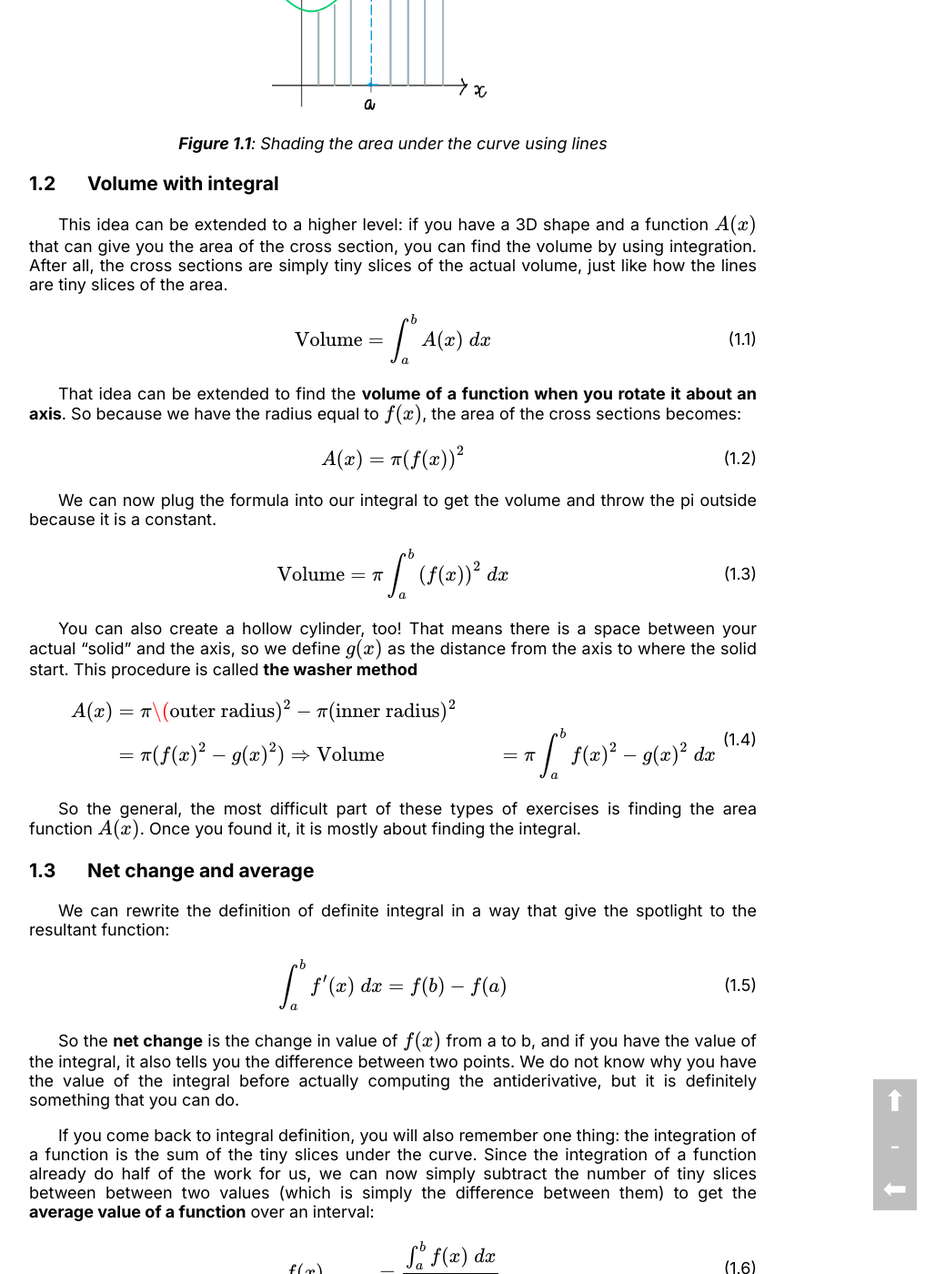
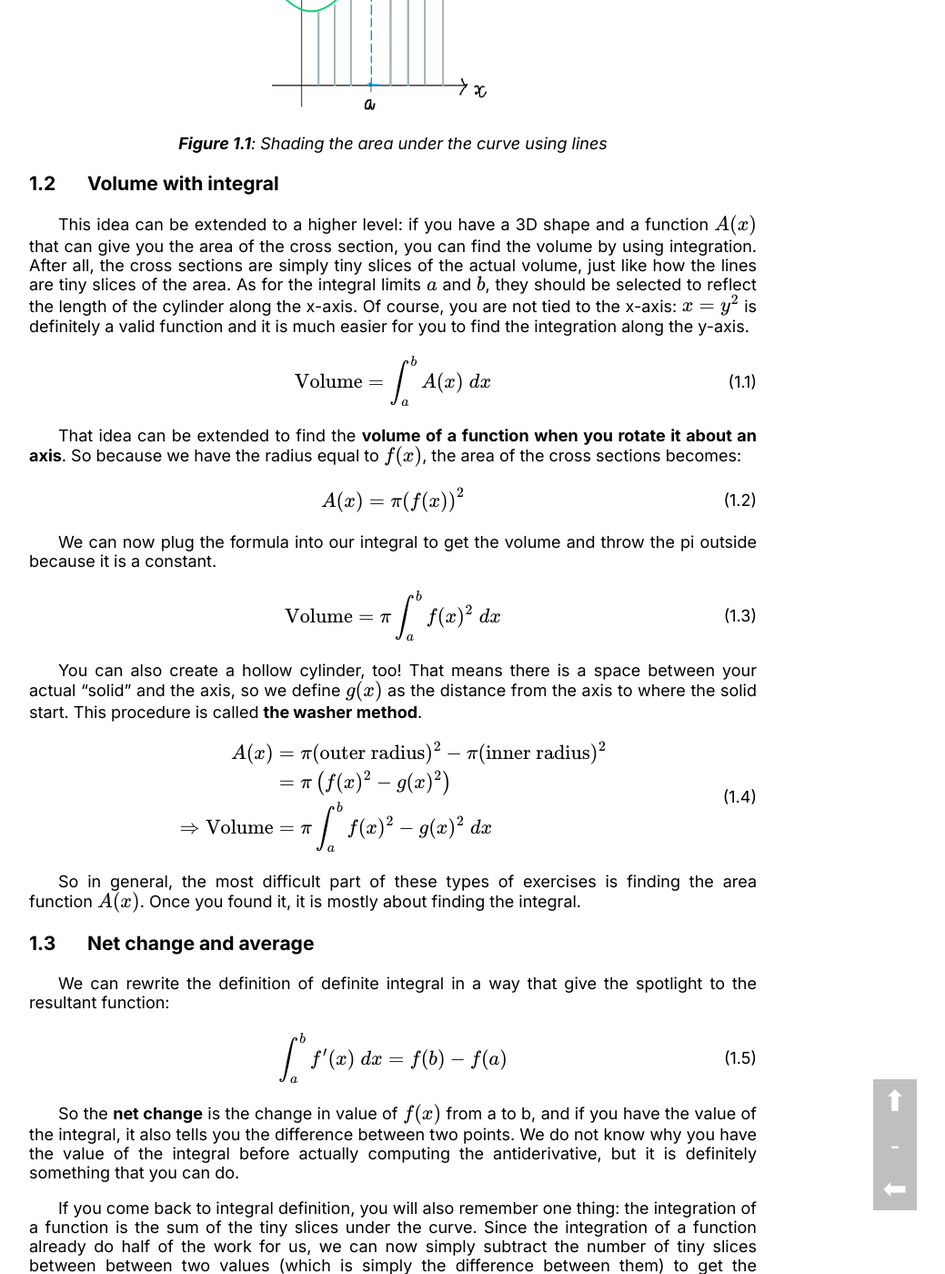
Before and after one commit to LukeNK/n-week-project, a Jekyll site: the page built from chapters/_m/integral-app.md, in a window 1280 px wide and 1400 px high, scrolled down 457 px. Shown: the whole window at 91% size, without its empty margins (208-1247 px from the left). Built offline with Jekyll 4.4.1, drawn with Linux system fonts in a browser that asks for light colours.

Commit message:
Edit integral application

```diff
--- a/chapters/_m/integral-app.md
+++ b/chapters/_m/integral-app.md
@@ -17,7 +17,7 @@ So that is the meaning of the phrase "the accumulation of the value of a functio
 </figure>
 
 ### Volume with integral
-This idea can be extended to a higher level: if you have a 3D shape and a function $A(x)$ that can give you the area of the cross section, you can find the volume by using integration. After all, the cross sections are simply tiny slices of the actual volume, just like how the lines are tiny slices of the area.
+This idea can be extended to a higher level: if you have a 3D shape and a function $A(x)$ that can give you the area of the cross section, you can find the volume by using integration. After all, the cross sections are simply tiny slices of the actual volume, just like how the lines are tiny slices of the area. As for the integral limits $a$ and $b$, they should be selected to reflect the length of the cylinder along the x-axis. Of course, you are not tied to the x-axis: $x=y^2$ is definitely a valid function and it is much easier for you to find the integration along the y-axis.
 <eq>
     \text{Volume} = \int_a^b A(x) \;dx
 </eq>
@@ -28,17 +28,17 @@ That idea can be extended to find the **volume of a function when you rotate it
 </eq>
 We can now plug the formula into our integral to get the volume and throw the pi outside because it is a constant.
 <eq>
-    \text{Volume} = \pi\int_a^b \left(f(x)\right)^2 \;dx
+    \text{Volume} = \pi\int_a^b f(x)^2 \;dx
 </eq>
 
-You can also create a hollow cylinder, too! That means there is a space between your actual "solid" and the axis, so we define $g(x)$ as the distance from the axis to where the solid start. This procedure is called **the washer method**
+You can also create a hollow cylinder, too! That means there is a space between your actual "solid" and the axis, so we define $g(x)$ as the distance from the axis to where the solid start. This procedure is called **the washer method**.
 <eq>\begin{aligned}
-    A(x) &= \pi\(\text{outer radius})^2 - \pi(\text{inner radius})^2 \\
-    &= \pi(f(x)^2-g(x)^2)
+    A(x) &= \pi(\text{outer radius})^2 - \pi(\text{inner radius})^2 \\
+    &= \pi\left(f(x)^2-g(x)^2\right) \\
     \Rightarrow \text{Volume} &= \pi\int_a^b f(x)^2 - g(x)^2 \;dx
 \end{aligned}</eq>
 
-So the general, the most difficult part of these types of exercises is finding the area function $A(x)$. Once you found it, it is mostly about finding the integral.
+So in general, the most difficult part of these types of exercises is finding the area function $A(x)$. Once you found it, it is mostly about finding the integral.
 
 <!--
 Talk about the shell method
```
